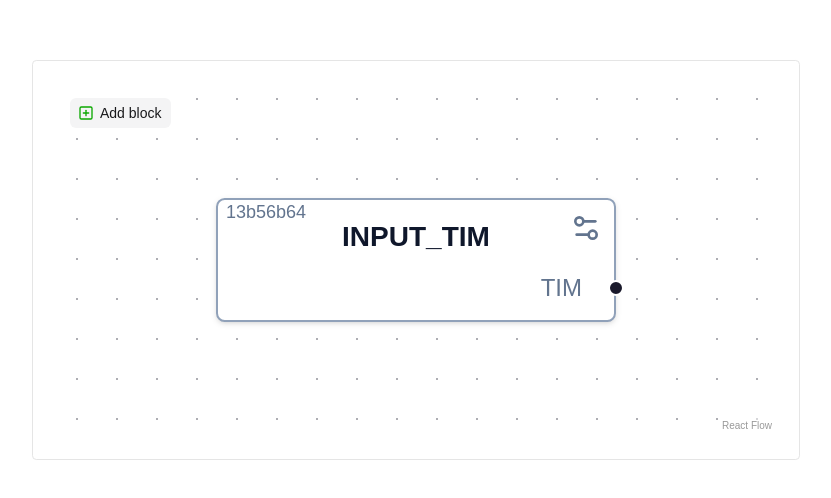
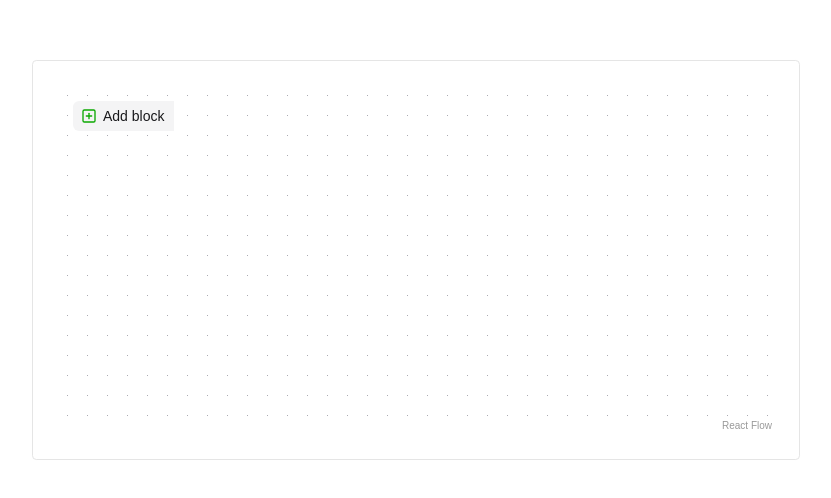
Before and after one commit to tmcil/physlib_infra, a React (Vite) app in the folder frontend/: page / in a window 1280 px wide. Shown: the part 140-638 px from the top of the page, without its empty margins (224-1055 px from the left). Built offline with nearby package versions, Linux system fonts and the light colour scheme.

Commit message:
feat(fre): Delete blocks, focus highlighting, better darkmode support

```diff
--- a/frontend/src/components/react-flow/nodes/block-node.tsx
+++ b/frontend/src/components/react-flow/nodes/block-node.tsx
@@ -2,6 +2,7 @@ import { type Node, type NodeProps, useReactFlow } from "@xyflow/react";
 import { BlockPort } from "./block-port";
 import type { BlockPortDefinition } from "./block-port";
 import { BlockConfig, type BlockConfigDefinition } from "./block-config";
+import { cn } from "@/lib/utils";
 
 export type BlockDefinition = {
   block: string;
@@ -13,7 +14,7 @@ export type BlockDefinition = {
 
 export type BlockFlowNode = Node<BlockDefinition, "block">;
 
-export function BlockNode({ id, data }: NodeProps<BlockFlowNode>) {
+export function BlockNode({ id, data, selected }: NodeProps<BlockFlowNode>) {
   const { updateNodeData } = useReactFlow<BlockFlowNode>();
   const inputs = data.ports.filter((port) => port.direction === "input");
   const outputs = data.ports.filter((port) => port.direction === "output");
@@ -26,11 +27,18 @@ export function BlockNode({ id, data }: NodeProps<BlockFlowNode>) {
   }
 
   return (
-    <div className="relative min-w-50 rounded-sm border border-slate-400 bg-white px-3 py-2 text-slate-900 shadow-sm">
-      <span className="absolute left-1 top-0.5 max-w-[90%] truncate text-[9px] leading-none text-slate-500">
+    <div
+      className={cn(
+        "relative min-w-50 rounded-sm border bg-card px-3 py-2 text-card-foreground shadow-sm transition-shadow",
+        selected
+          ? "border-primary ring-2 ring-primary ring-offset-2 ring-offset-background"
+          : "border-border"
+      )}
+    >
+      <span className="absolute left-1 top-0.5 max-w-[90%] truncate text-[9px] leading-none text-muted-foreground">
         {id.split("-")[0]}
       </span>
-      <span className="absolute right-0 top-0 max-w-[90%] truncate text-[9px] leading-none text-slate-500">
+      <span className="absolute right-0 top-0 max-w-[90%] truncate text-[9px] leading-none text-muted-foreground">
         <BlockConfig
           data={data.config}
           block_name={data.blockName}
--- a/frontend/src/components/react-flow/nodes/block-port.tsx
+++ b/frontend/src/components/react-flow/nodes/block-port.tsx
@@ -22,7 +22,7 @@ export function BlockPort({ type, array, portId, optional, direction, helpName,
     const portType: HandleType = direction === "input" ? "target" : "source";
     const portPosition: Position = direction === "input" ? Position.Left : Position.Right;
     const portClassName: string = direction === "input" ? "!left-[-13px] !h-2 !w-2" : "!right-[-13px] !h-2 !w-2";
-    const portNoHoverClassName: string = direction === "input" ? "ml-1 text-slate-500" : "mr-1 text-slate-500";
+    const portNoHoverClassName: string = direction === "input" ? "ml-1 text-muted-foreground" : "mr-1 text-muted-foreground";
     const portHelpNameClassName: string = direction === "input" ? "ml-1" : "mr-1";
 
     return (
@@ -31,14 +31,14 @@ export function BlockPort({ type, array, portId, optional, direction, helpName,
                 id={portId}
                 type={portType}
                 position={portPosition}
-                className={portClassName}
+                className={`${portClassName} !border-2 !border-background !bg-primary`}
             />
             {direction === "input" ? (
                 <>
                     {helpMessage?.trim() ? (
                         <HoverCard>
                             <HoverCardTrigger>
-                                <span className="ml-1 cursor-help text-slate-500">{type}</span>
+                                <span className="ml-1 cursor-help text-muted-foreground">{type}</span>
                             </HoverCardTrigger>
                             <HoverCardContent>
                                 <div className="font-semibold">{type}</div>
@@ -59,7 +59,7 @@ export function BlockPort({ type, array, portId, optional, direction, helpName,
                     {helpMessage?.trim() ? (
                         <HoverCard>
                             <HoverCardTrigger>
-                                <span className="mr-1 cursor-help text-slate-500">{type}</span>
+                                <span className="mr-1 cursor-help text-muted-foreground">{type}</span>
                             </HoverCardTrigger>
                             <HoverCardContent>
                                 <div className="font-semibold">{type}</div>
--- a/frontend/src/components/react-flow/react-flow-canvas.tsx
+++ b/frontend/src/components/react-flow/react-flow-canvas.tsx
@@ -1,16 +1,25 @@
 import "@xyflow/react/dist/style.css";
+import { useRef } from "react"
 import {
   Background,
-  Controls,
+  Panel,
   ReactFlow,
   type Edge,
   type OnConnect,
   type OnEdgesChange,
   type OnNodesChange,
+  type XYPosition,
 } from "@xyflow/react";
 
 import { nodeTypes, type AppNode } from "./nodes/index";
 import { edgeTypes } from "./edges/index";
+import ReactFlowTools from "./react-flow-tools";
+
+type BlockGraphItem = {
+  block: string
+  blockName: string
+  type: string
+}
 
 type ReactFlowCanvasProps = {
   nodes: AppNode[]
@@ -18,6 +27,8 @@ type ReactFlowCanvasProps = {
   onNodesChange: OnNodesChange<AppNode>
   onEdgesChange: OnEdgesChange<Edge>
   onConnect: OnConnect
+  blockGraph: BlockGraphItem[]
+  onAddBlock: (blockName: string, position: XYPosition) => void
 }
 
 export default function ReactFlowCanvas({
@@ -26,9 +37,13 @@ export default function ReactFlowCanvas({
   onNodesChange,
   onEdgesChange,
   onConnect,
+  blockGraph,
+  onAddBlock,
 }: ReactFlowCanvasProps) {
+  const canvasRef = useRef<HTMLDivElement>(null)
+
   return (
-    <div className="w-full h-full">
+    <div ref={canvasRef} className="w-full h-full">
       <ReactFlow
         nodes={nodes}
         nodeTypes={nodeTypes}
@@ -37,9 +52,18 @@ export default function ReactFlowCanvas({
         edgeTypes={edgeTypes}
         onEdgesChange={onEdgesChange}
         onConnect={onConnect}
+        deleteKeyCode={["Backspace", "Delete"]}
+        nodeOrigin={[0.5, 0.5]}
         fitView
       >
         <Background />
+        <Panel position="top-left">
+          <ReactFlowTools
+            blockGraph={blockGraph}
+            onSelectBlock={onAddBlock}
+            canvasRef={canvasRef}
+          />
+        </Panel>
       </ReactFlow>
     </div>
   );
--- a/frontend/src/components/react-flow/react-flow-editor.tsx
+++ b/frontend/src/components/react-flow/react-flow-editor.tsx
@@ -5,6 +5,7 @@ import {
   useNodesState,
   type Edge,
   type OnConnect,
+  type XYPosition,
 } from "@xyflow/react"
 import { v4 as uuid4 } from "uuid"
 
@@ -12,24 +13,9 @@ import blockList from "@/assets/block_list.json"
 import { initialEdges } from "./edges"
 import type { AppNode, BlockFlowNode } from "./nodes"
 import ReactFlowCanvas from "./react-flow-canvas"
-import ReactFlowTools from "./react-flow-tools"
-
-function createInitialNode(): AppNode {
-  const block = blockList.blockGraph.find((item) => item.block === "BLOCK_INPUT_TIM")
-  if (!block) {
-    throw new Error('Block "BLOCK_SGP4" was not found in block_list.json')
-  }
-
-  return {
-    id: uuid4(),
-    type: "block",
-    position: { x: 300, y: 100 },
-    data: block,
-  }
-}
 
 export default function ReactFlowEditor() {
-  const [initialNodes] = useState<AppNode[]>(() => [createInitialNode()])
+  const [initialNodes] = useState<AppNode[]>(() => [])
   const [nodes, setNodes, onNodesChange] = useNodesState<AppNode>(initialNodes)
   const [edges, setEdges, onEdgesChange] = useEdgesState<Edge>(initialEdges)
 
@@ -38,27 +24,23 @@ export default function ReactFlowEditor() {
     [setEdges]
   )
 
-  const handleAddBlock = useCallback((blockName: string) => {
+  const handleAddBlock = useCallback((blockName: string, position: XYPosition) => {
     const block = blockList.blockGraph.find((item) => item.block === blockName)
     if (!block) {
       throw new Error(`Block "${blockName}" was not found in block_list.json`)
     }
 
     setNodes((currentNodes) => {
-      const newNodeCount = currentNodes.length - initialNodes.length
       const newNode: BlockFlowNode = {
         id: uuid4(),
         type: "block",
-        position: {
-          x: 100 + ((newNodeCount + 1) % 4) * 300,
-          y: 100 + Math.floor(newNodeCount / 4) * 220,
-        },
+        position,
         data: structuredClone(block),
       }
 
       return [...currentNodes, newNode]
     })
-  }, [initialNodes.length, setNodes])
+  }, [setNodes])
 
   console.log("nodes:", nodes);
   console.log("edges:", edges);
@@ -71,13 +53,9 @@ export default function ReactFlowEditor() {
         onNodesChange={onNodesChange}
         onEdgesChange={onEdgesChange}
         onConnect={onConnect}
+        blockGraph={blockList.blockGraph}
+        onAddBlock={handleAddBlock}
       />
-      <div className="absolute left-3 top-3 z-10">
-        <ReactFlowTools
-          blockGraph={blockList.blockGraph}
-          onSelectBlock={handleAddBlock}
-        />
-      </div>
     </div>
   )
 }
--- a/frontend/src/components/react-flow/react-flow-tools.tsx
+++ b/frontend/src/components/react-flow/react-flow-tools.tsx
@@ -1,5 +1,7 @@
 import { useState } from "react"
 import { SquarePlus } from "lucide-react"
+import { useReactFlow, type XYPosition } from "@xyflow/react"
+import type { RefObject } from "react"
 
 import { Button } from "@/components/ui/button"
 import { ButtonGroup } from "@/components/ui/button-group"
@@ -12,11 +14,6 @@ import {
   CommandItem,
   CommandList,
 } from "@/components/ui/command"
-import {
-  HoverCard,
-  HoverCardContent,
-  HoverCardTrigger,
-} from "@/components/ui/hover-card"
 
 type BlockGraphItem = {
   block: string
@@ -26,7 +23,8 @@ type BlockGraphItem = {
 
 type ReactFlowToolsProps = {
   blockGraph: BlockGraphItem[]
-  onSelectBlock: (block: string) => void
+  onSelectBlock: (block: string, position: XYPosition) => void
+  canvasRef: RefObject<HTMLDivElement | null>
 }
 
 const blockGroups = [
@@ -35,13 +33,30 @@ const blockGroups = [
   { type: "output", heading: "Output Blocks" },
 ] as const
 
-function BlockCommand({ blockGraph, onSelectBlock }: ReactFlowToolsProps) {
+function BlockCommand({
+  blockGraph,
+  onSelectBlock,
+  canvasRef,
+}: ReactFlowToolsProps) {
   const [open, setOpen] = useState(false)
+  const { screenToFlowPosition } = useReactFlow()
+
+  function handleSelectBlock(blockName: string) {
+    const canvasElement = canvasRef.current
+    if (!canvasElement) {
+      throw new Error("Cannot add a block because the React Flow canvas is unavailable")
+    }
+
+    const bounds = canvasElement.getBoundingClientRect()
+    const position = screenToFlowPosition({
+      x: bounds.left + bounds.width / 2,
+      y: bounds.top + bounds.height / 2,
+    })
+    onSelectBlock(blockName, position)
+  }
 
   return (
     <>
-      <HoverCard>
-        <HoverCardTrigger>
       <Button
         variant="secondary"
         size="default"
@@ -51,9 +66,6 @@ function BlockCommand({ blockGraph, onSelectBlock }: ReactFlowToolsProps) {
         <SquarePlus data-icon="inline-start" color="#0ba800" />
         Add block
       </Button>
-        </HoverCardTrigger>
-        <HoverCardContent>Add block</HoverCardContent>
-      </HoverCard>
       <CommandDialog
         open={open}
         onOpenChange={setOpen}
@@ -75,7 +87,7 @@ function BlockCommand({ blockGraph, onSelectBlock }: ReactFlowToolsProps) {
                       key={block.block}
                       value={block.blockName}
                       onSelect={() => {
-                        onSelectBlock(block.block)
+                        handleSelectBlock(block.block)
                         setOpen(false)
                       }}
                     >
@@ -95,10 +107,15 @@ function BlockCommand({ blockGraph, onSelectBlock }: ReactFlowToolsProps) {
 export default function ReactFlowTools({
   blockGraph,
   onSelectBlock,
+  canvasRef,
 }: ReactFlowToolsProps) {
   return (
     <ButtonGroup aria-label="Canvas actions">
-      <BlockCommand blockGraph={blockGraph} onSelectBlock={onSelectBlock} />
+      <BlockCommand
+        blockGraph={blockGraph}
+        onSelectBlock={onSelectBlock}
+        canvasRef={canvasRef}
+      />
     </ButtonGroup>
   )
 }
```
Lines whose indentation alone changed are shown as unchanged.
